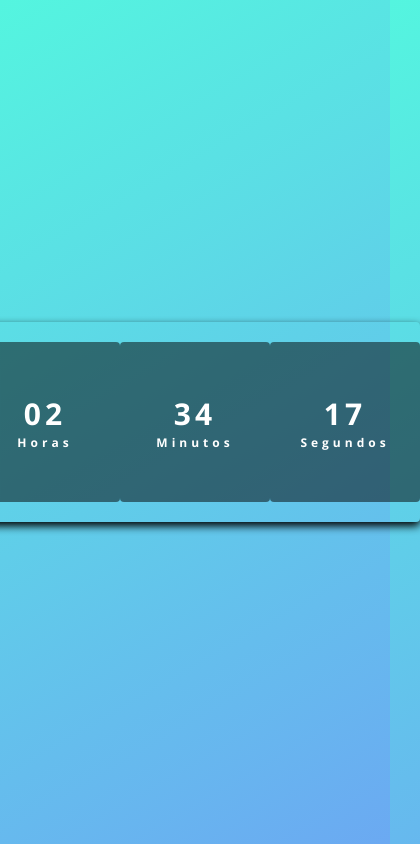
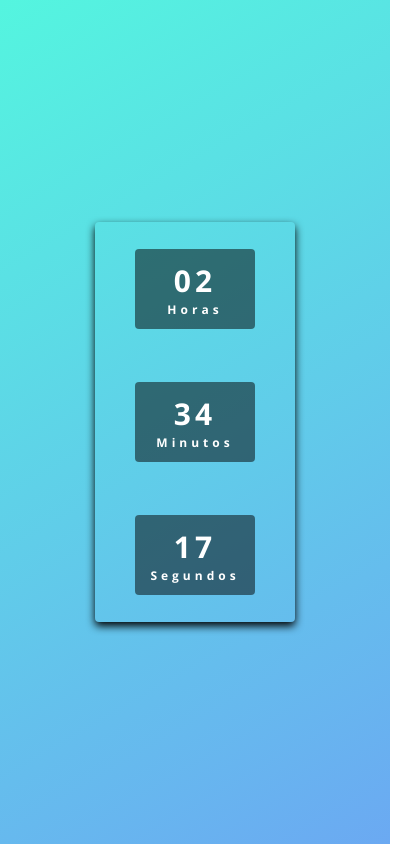
Before and after one commit to santosvini/relogio-digital, a plain HTML site: page index.html in a window 390 px wide. Shown: the whole page, 420 px wide, since content can reach past the window. Drawn offline with nearby package versions, Linux system fonts and the light colour scheme.

Commit message:
:art: aplicando responsividade ao relogio

```diff
--- a/style.css
+++ b/style.css
@@ -21,7 +21,6 @@ body {
   justify-content: space-around;
   height: 200px;
   width: 550px;
-  background: transparent;
   border-radius: 4px;
   box-shadow: 0px 4px 8px #000;
 }
@@ -47,3 +46,15 @@ body {
 .relogio span.tempo {
   font-size: 12px;
 }
+
+@media (max-width: 600px) {
+  .relogio {
+    flex-direction: column;
+    height: 400px;
+    width: 200px;
+  }
+  .relogio div {
+    height: 80px;
+    width: 120px;
+  }
+}
```
